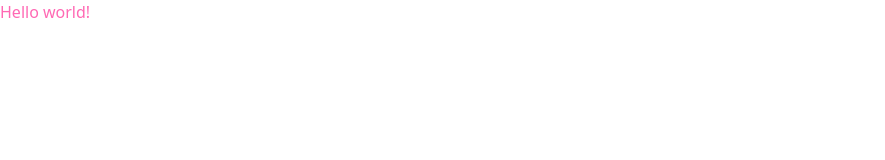
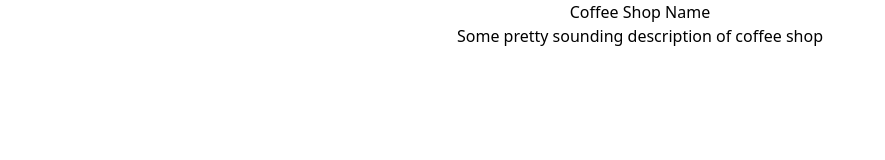
Before and after one commit to shkap13/cs-378p1, a plain HTML site: page index.html in a window 1280 px wide. Shown: the whole page, without its empty margins (0-885 px from the left). Drawn offline with nearby package versions, Linux system fonts and the light colour scheme.

Commit message:
kind of started

```diff
--- a/index.html
+++ b/index.html
@@ -14,6 +14,23 @@
   </head>
   <!-- Implement below this point -->
   <body>
-    Hello world!
+    <div class="container">
+      <div class="row">
+        <div class="col-12 d-flex justify-content-center text-center">
+          Coffee Shop Name
+        </div>
+      </div>
+    </div>
+
+    <!-- TODO: need some padding-->
+
+    <div class="container">
+      <div class="row">
+        <div class="col-12 d-flex justify-content-center text-center">
+          Some pretty sounding description of coffee shop
+        </div>
+      </div>
+    </div>
+
   </body>
 </html>
--- a/style.css
+++ b/style.css
@@ -1,3 +1,3 @@
 body {
-    color: hotpink;
+    color: black;
 }
```
